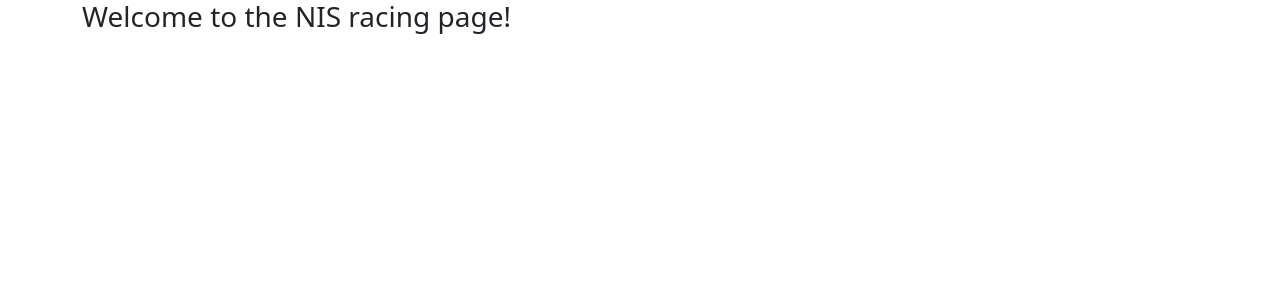
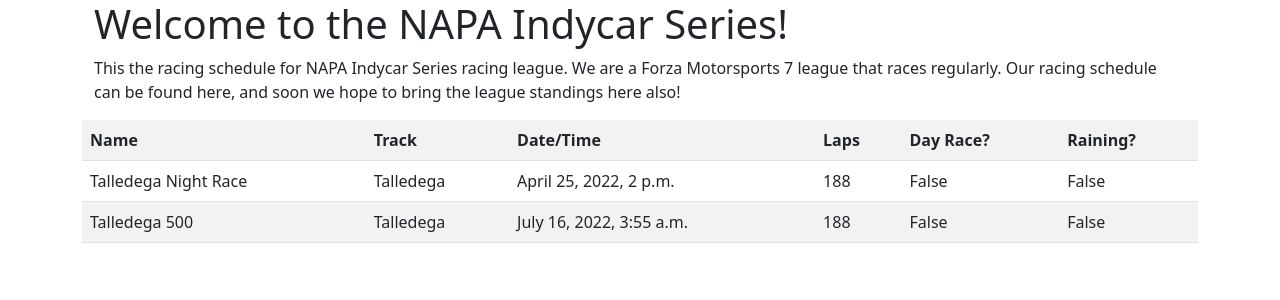
Before and after one commit to bamaham93/FS2020, a Django app: page /racing/ in a window 1280 px wide. Shown: the top 300 px of the page. Run offline with Django 4.2, Linux system fonts and the light colour scheme; data comes from the database, SQL or seed files in the repository.

Commit message:
Fixed broken redirect to the home page.

```diff
--- a/python_anywhere_website/douglas/urls.py
+++ b/python_anywhere_website/douglas/urls.py
@@ -6,7 +6,7 @@ app_name = "douglas"
 
 urlpatterns = [
     path('', views.index, name='index'),
-    path('index', views.index, name='index'),
+    path('index', views.nis_index, name='index'),
     path('nis/index', views.nis_index, name='nis_index'),
     path('add-race-results', views.add_race_result, name='add_race_results'),
 ]
--- a/python_anywhere_website/douglas/views.py
+++ b/python_anywhere_website/douglas/views.py
@@ -5,14 +5,17 @@ from django.contrib.auth.decorators import login_required
 # Create your views here.
 def index(request):
     """
+    Keeping this to make a racing home page.
     """
-    context = {}
-    return render(request, 'douglas/index.html', context=context)
+    context = {'races':Race.objects.all().filter().order_by('datetime')}
+    # context = {}
+    return render(request, 'douglas/nis_index.html', context=context)
 
 def nis_index(request):
     """
     """
     context = {'races': Race.objects.all().filter().order_by('datetime')}
+    # context = {}
     return render(request, "douglas/nis_index.html", context)
 
 @login_required
--- a/python_anywhere_website/python_anywhere_website/views.py
+++ b/python_anywhere_website/python_anywhere_website/views.py
@@ -7,5 +7,5 @@ def redirect_home(request):
     """
     Redirects to the FS2020 app home page.
     """
-    response = redirect('/redirect-success/')
+    response = redirect('core:index')
     return response
--- a/python_anywhere_website/templates/douglas/nis_index.html
+++ b/python_anywhere_website/templates/douglas/nis_index.html
@@ -3,7 +3,9 @@
 {% block section2 %}
     <div class="container">
         <h1>Welcome to the NAPA Indycar Series!</h1>
-        <p>This the racing schedule for NAPA Indycar Series racing league. We are a Forza Motorsports 7 league that races regularly.</p>
+        <p>This the racing schedule for NAPA Indycar Series racing league. We are a Forza Motorsports 7 league that
+            races regularly. Our racing schedule can be found here, and soon we hope to bring the league standings
+            here also!</p>
     </div>
 
     <table class="table table-striped">
```
